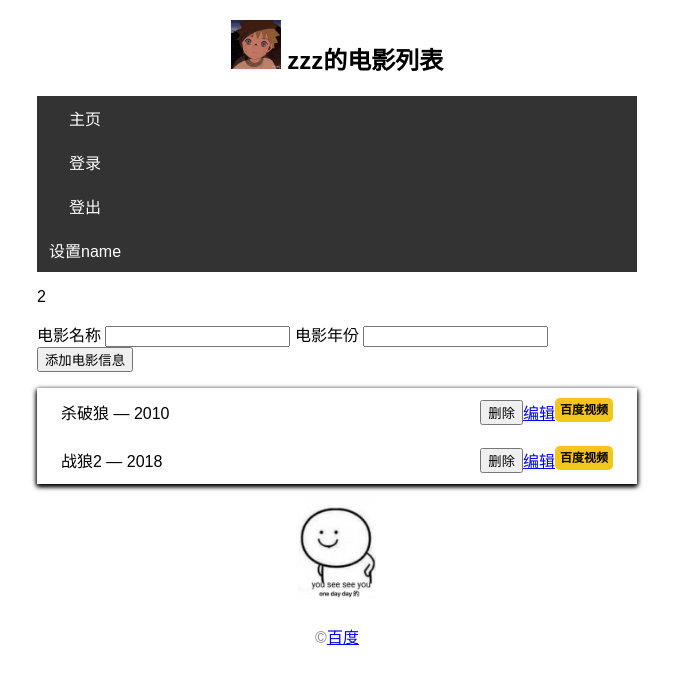
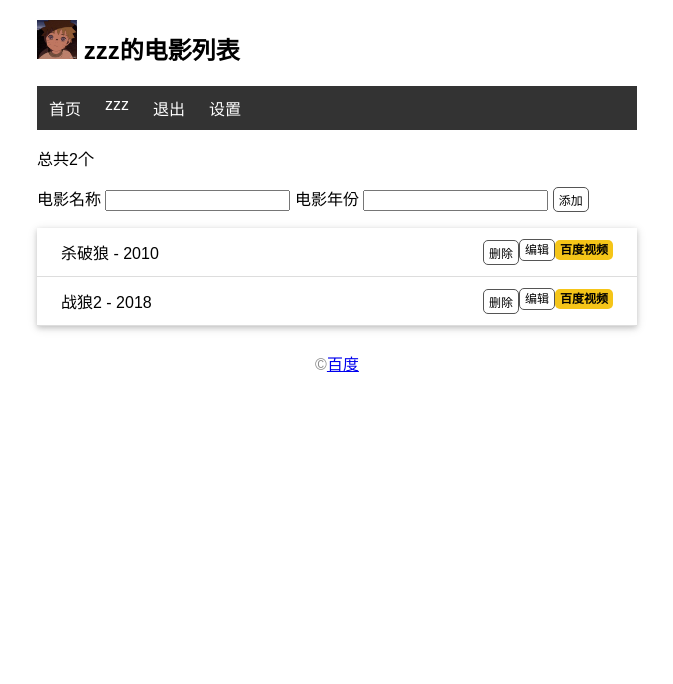
Before and after one commit to zuimeideshi/flask1901c, a Flask app: page / in a window 1280 px wide. Shown: the top 684 px of the page, without its empty margins (303-976 px from the left). Run offline with Flask 2, Linux system fonts and the light colour scheme; a user stored in the database is signed in; data comes from the database, SQL or seed files in the repository; both versions use the stored data as it was after the commit.

Commit message:
优化提交

```diff
--- a/blog/__init__.py
+++ b/blog/__init__.py
@@ -12,9 +12,12 @@ if WIN:
     prefix = 'sqlite:///'
 else:
     prefix = 'sqlite:////'
-app.config['SQLALCHEMY_DATABASE_URI'] = prefix + os.path.join(os.path.dirname(app.root_path),os.getenv('DATABASE_FILE','data.db'))
+
+# app.config['SQLALCHEMY_DATABASE_URI'] = prefix + os.path.join(os.path.dirname(app.root_path),os.getenv('DATABASE_FILE','data.db'))
+app.config['SQLALCHEMY_DATABASE_URI'] = prefix + os.path.join(os.path.dirname(app.root_path),'data.db')
 app.config['SQLALCHEMY_TRACK_MODIFICATIONS'] = False  # 关闭对模型修改的监控
 app.config['SECRET_KEY'] = os.getenv('SECRET_KEY','dev')
+# app.config['SECRET_KEY'] = 'flask1901c_dev'
 
 db = SQLAlchemy(app)
 
--- a/blog/errors.py
+++ b/blog/errors.py
@@ -3,5 +3,5 @@ from flask import render_template
 # 处理页面404错误
 @app.errorhandler(404)
 def page_not_found(e):
-    # user = User.query.first()
-    return render_template('errors/404.html'),404
+
+    return render_template('errors/404.html')
--- a/blog/static/css/index.css
+++ b/blog/static/css/index.css
@@ -1,15 +1,9 @@
-/* 页面整体设置 */
-
+/* 页面整体 */
 body{
     margin: 0 auto;
     max-width: 600px;
     font-size: 16px;
     font-family: Arial, Helvetica, sans-serif;
-
-}
-
-h2{
-    text-align: center;
 }
 
 /* 页脚 */
@@ -18,41 +12,33 @@ footer{
     margin-top: 15px;
     text-align: center;
     padding: 10px;
+}
 
-}
-/* 图片 */
+/* avatar */
 .avatar{
-    width: 50px;
+    width: 40px;
 }
 
 /* 电影列表 */
 .movie-list{
-    list-style: none;
+    list-style-type:none;
     padding: 0;
     margin-bottom: 15px;
-    box-shadow:0 2px 5px 0 rgba(0,0,0,16),0 2px 5px 0 rgba(0,0,0,16);
+    box-shadow: 0 2px 5px 0 rgba(0,0,0,0.16),0 2px 10px 0 rgba(0,0,0,0.12);
 }
-
-
 .movie-list li{
     padding: 12px 24px;
-    box-shadow: 1px solid #ddd;
+    border-bottom: 1px solid #ddd;
 }
 .movie-list li:hover{
-    background-color: lemonchiffon;
-}
-.gougou{
-    display: block;
-    margin: 0 auto;
-    height: 100px;
+    background-color: #f9f8fa;
 }
 nav ul{
-    list-style: none;
+    list-style-type: none;
     margin: 0;
     padding: 0;
     overflow: hidden;
-    background: #333333;
-
+    background-color: #333333;
 }
 nav li{
     float: left;
@@ -65,28 +51,43 @@ nav li a{
     text-decoration: none;
 }
 nav li a:hover{
-    background: #111111;
+    background-color: #111;
 }
-
 .float-right{
-    float:right;
+    float: right;
 }
-.vbaidu{
-    font-size: 12px;
-    font-weight: bolder;
+.baidu{
+    font-size:12px;
+    font-weight: bold;
     color: black;
     text-decoration: none;
     background: #F5c518;
     border-radius: 5px;
-    padding: 5px 5px;
+    padding: 3px 5px;
+}
+.btn{
+    font-size: 12px;
+    padding: 3px 5px;
+    text-decoration: none;
+    cursor: pointer;
+    background-color: white;
+    color: black;
+    border: 1px solid #555555;
+    border-radius: 5px;
+}
+.btn:hover{
+    text-decoration: none;
+    background-color: black;
+    color: white;
+    border: 1px solid black;
 }
 .alert{
     position: relative;
     padding: 10px;
-    margin:  10px 0;
+    margin: 10px 0;
     border: 1px solid transparent;
-    border-color: aqua;
-    background: #F5c518;
+    color: #004085;
+    background-color: #cce5ff;
+    border-color: #b8daff;
     border-radius: 5px;
-
 }
--- a/blog/templates/base.html
+++ b/blog/templates/base.html
@@ -6,7 +6,7 @@
     {% block head %}
     <meta charset="UTF-8">
     <meta name="viewport" content="width=device-width, initial-scale=1.0">
-    <link rel="icon" href="{{ url_for('static',filename='favicon.ico') }}">
+
     <link rel="stylesheet" href="{{ url_for('static',filename='css/index.css') }}">
     <title>{{ user.name }}的电影列表</title>
     {% endblock %}
@@ -25,15 +25,27 @@
     <nav>
         <ul>
             <li>
-                <a href="{{ url_for('index') }}">主页</a>
-                {% if current_user.is_authenticated %}
+                <a href="{{ url_for('index') }}">首页</a>
+            </li>
+            {% if not current_user.is_authenticated %}
+            <li>
                 <a href="{{ url_for('login') }}">登录</a>
-                <a href="{{ url_for('logout') }}">登出</a>
-                <a href="{{ url_for('settings') }}">设置name</a>
-                {% else %}
-                <a href="{{ url_for('login') }}">登录</a>
-                {% endif %}
+
             </li>
+            {% else %}
+            <li>
+                <a href="{{ url_for('login') }}">{{ current_user.name }}</a>
+
+            </li>
+            {% endif %}
+            {% if current_user.is_authenticated %}
+            <li>
+                <a href="{{ url_for('logout') }}">退出</a>
+            </li>
+            <li>
+                <a href="{{ url_for('settings') }}">设置</a>
+            </li>
+            {% endif %}
         </ul>
     </nav>
     {% block content %}{% endblock %}
--- a/blog/templates/index.html
+++ b/blog/templates/index.html
@@ -1,23 +1,22 @@
+
 {% extends 'base.html' %}
-
 {% block content %}
-{# length过滤器获取movies变量长度 #}
-<p>{{ movies|length }}</p>
-
+<p>总共{{ movies|length }}个</p>
+{# 添加电影的表单 #}
 {% if current_user.is_authenticated %}
-<form action="/" method="POST">
-    电影名称  <input type="text" name='title' autocomplete="off" required>
-    电影年份  <input type="text" name='year' autocomplete="off" required>
-    <input class="btn" type="submit" name='submit' value="添加电影信息">
+<form method="post">
+    电影名称 <input type="text" name="title" autocomplete="off" required>
+    电影年份 <input type="text" name="year" autocomplete="off" required>
+    <input type="submit" class="btn" name="submit" value="添加">
 </form>
 {% endif %}
 
 <ul class="movie-list">
     {% for movie in movies %}
     <li>
-        {{ movie.title }} — {{ movie.year }}
+        {{movie.title}} - {{movie.year}}
         <span class="float-right">
-            <a href="http://v.baidu.com/v?word={{ movie.title }}&ct=301989888&rn=67&pn=0&db=0&s=0&fbl=800&ie=utf-8" class="vbaidu" href="" target="_blank" title="百度视频中搜索">百度视频</a>
+            <a class="baidu" href="http://v.baidu.com/v?word={{ movie.title }}&ct=301989888&rn=67&pn=0&db=0&s=0&fbl=800&ie=utf-8" target="_blank" title="在百度视频中查找">百度视频</a>
         </span>
         {% if current_user.is_authenticated %}
         <span class="float-right">
@@ -25,13 +24,11 @@
         </span>
         <span class="float-right">
             <form action="{{ url_for('delete',movie_id=movie.id) }}" method="post">
-                <input type="submit" name="delete" value="删除" onclick="return confim('是否删除？')">
+                <input class="btn" type="submit" value="删除" onclick="return confirm('确定删除吗？')">
             </form>
         </span>
         {% endif %}
     </li>
-
     {% endfor %}
 </ul>
-<img class="gougou" src="{{ url_for('static',filename='img/g.jpg') }}" alt="图片">
 {% endblock %}
--- a/blog/views.py
+++ b/blog/views.py
@@ -5,26 +5,28 @@ from flask_login import LoginManager,login_required,current_user,login_user,logo
 # 首页
 @app.route('/',methods=['GET','POST'])
 def index():
-    # user = User.query.first()  # 读取用户记录
     if request.method == 'POST':
         if not current_user.is_authenticated:
             return redirect(url_for('index'))
+
+        # request在请求触发的时候才会包含数据
         title = request.form.get('title')
         year = request.form.get('year')
-        # 验证数据不为空，year长度不能超过4，title长度不能超过60
+        # 验证数据
         if not title or not year or len(year)>4 or len(title)>60:
-            flash('输入错误')
+            flash('不能为空或超过最大长度')
             return redirect(url_for('index'))
+        # 保存表单数据
         movie = Movie(title=title,year=year)
         db.session.add(movie)
         db.session.commit()
-        flash('数据插入成功')
+        flash('创建成功')
         return redirect(url_for('index'))
 
-    movies = Movie.query.all()  # 读取所有的电影记录
+    movies = Movie.query.all()
     return render_template('index.html',movies=movies)
 
-# 编辑视图函数
+# 更新电影信息
 @app.route('/movie/edit/<int:movie_id>',methods=['GET','POST'])
 @login_required
 def edit(movie_id):
@@ -32,27 +34,27 @@ def edit(movie_id):
     if request.method == 'POST':
         title = request.form['title']
         year = request.form['year']
-
-         # 验证数据不为空，year长度不能超过4，title长度不能超过60
+        # 验证数据
         if not title or not year or len(year)>4 or len(title)>60:
-            flash('输入错误')
-            return redirect(url_for('edit'),movie_id=movie_id)
-
+            flash('不能为空或超过最大长度')
+            return redirect(url_for('index'))
         movie.title = title
         movie.year = year
         db.session.commit()
-        flash('数据编辑成功')
+        flash("更新完成")
         return redirect(url_for('index'))
+
     return render_template('edit.html',movie=movie)
 
-#  删除
+
+# 删除电影信息
 @app.route('/movie/delete/<int:movie_id>',methods=['POST'])
 @login_required
 def delete(movie_id):
     movie = Movie.query.get_or_404(movie_id)
     db.session.delete(movie)
     db.session.commit()
-    flash('删除数据成功')
+    flash('删除成功')
     return redirect(url_for('index'))
 
 
@@ -60,31 +62,32 @@ def delete(movie_id):
 @app.route('/login',methods=['GET','POST'])
 def login():
     if request.method == 'POST':
+        # request在请求触发的时候才会包含数据
         username = request.form['username']
         password = request.form['password']
-
+        # 验证数据
         if not username or not password:
             flash('输入错误')
             return redirect(url_for('login'))
-
+        # 和数据库中的信息就行比对验证
         user = User.query.first()
-        # 验证用户名和密码是否一致
-        if username == user.username and user.validate_password(password):
+        if user.username == username and user.validate_password(password):
             login_user(user)
             flash('登录成功')
             return redirect(url_for('index'))
-
-        flash('用户名或者密码错误')
+        flash('用户名或密码错误')
         return redirect(url_for('login'))
     return render_template('login.html')
+
 # 登出
 @app.route('/logout')
+@login_required
 def logout():
     logout_user()
-    flash('退出')
+    flash('拜拜')
     return redirect(url_for('index'))
 
-# 设置
+# settings 设置
 @app.route('/settings',methods=['GET','POST'])
 @login_required
 def settings():
@@ -94,10 +97,8 @@ def settings():
             flash('输入错误')
             return redirect(url_for('settings'))
         current_user.name = name
-        # user = User.query.first()
-        # user.name = name
         db.session.commit()
-        flash('设置name成功')
+        flash('名称已经更新')
         return redirect(url_for('index'))
 
     return render_template('settings.html')
```
Also changed, not shown: app.py (deleted, +0 -217 lines), blog/templates/login.html (+6 -9 lines), requirements.txt (added, +11 -0 lines), data.db, 1 other file.
